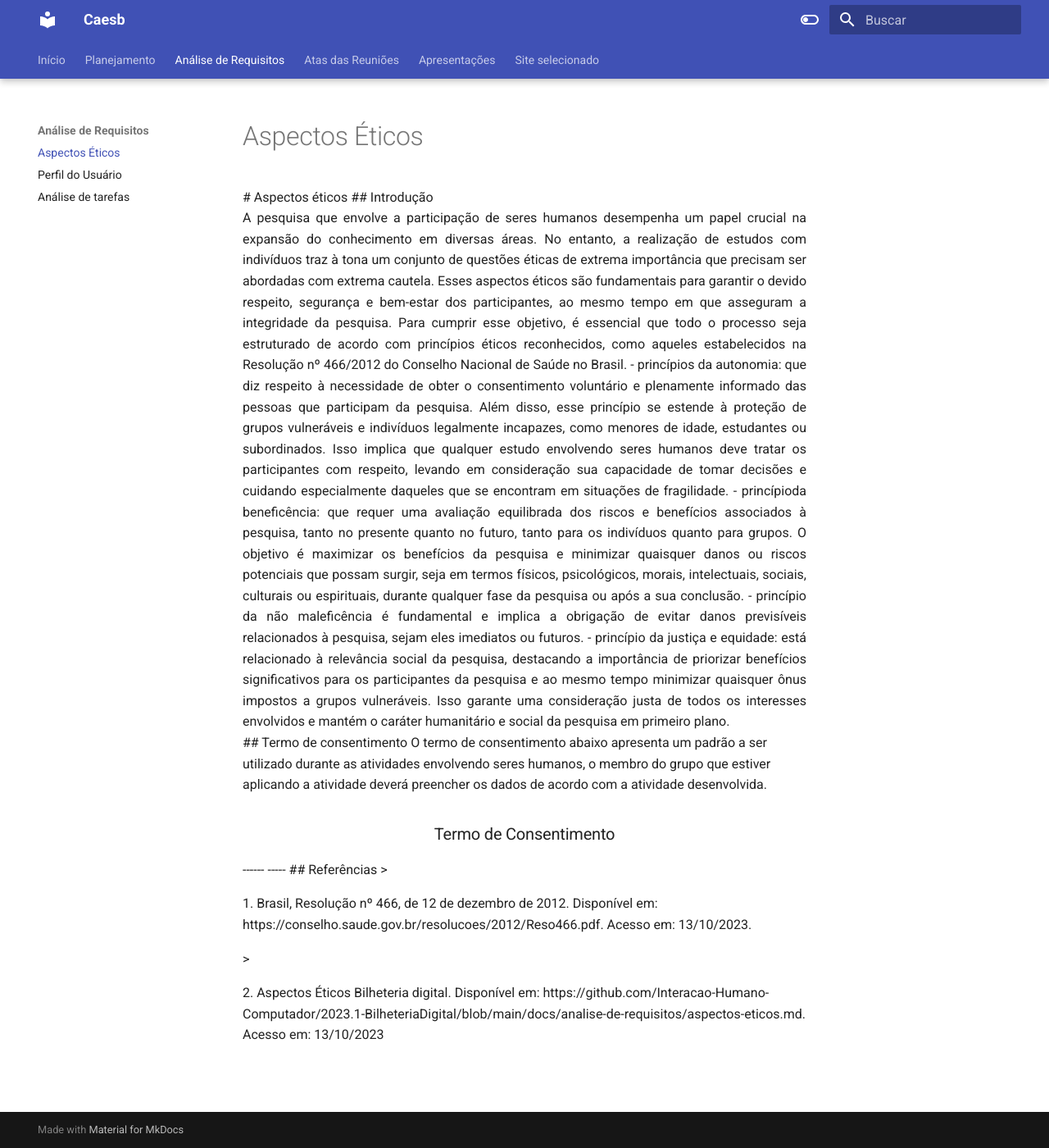
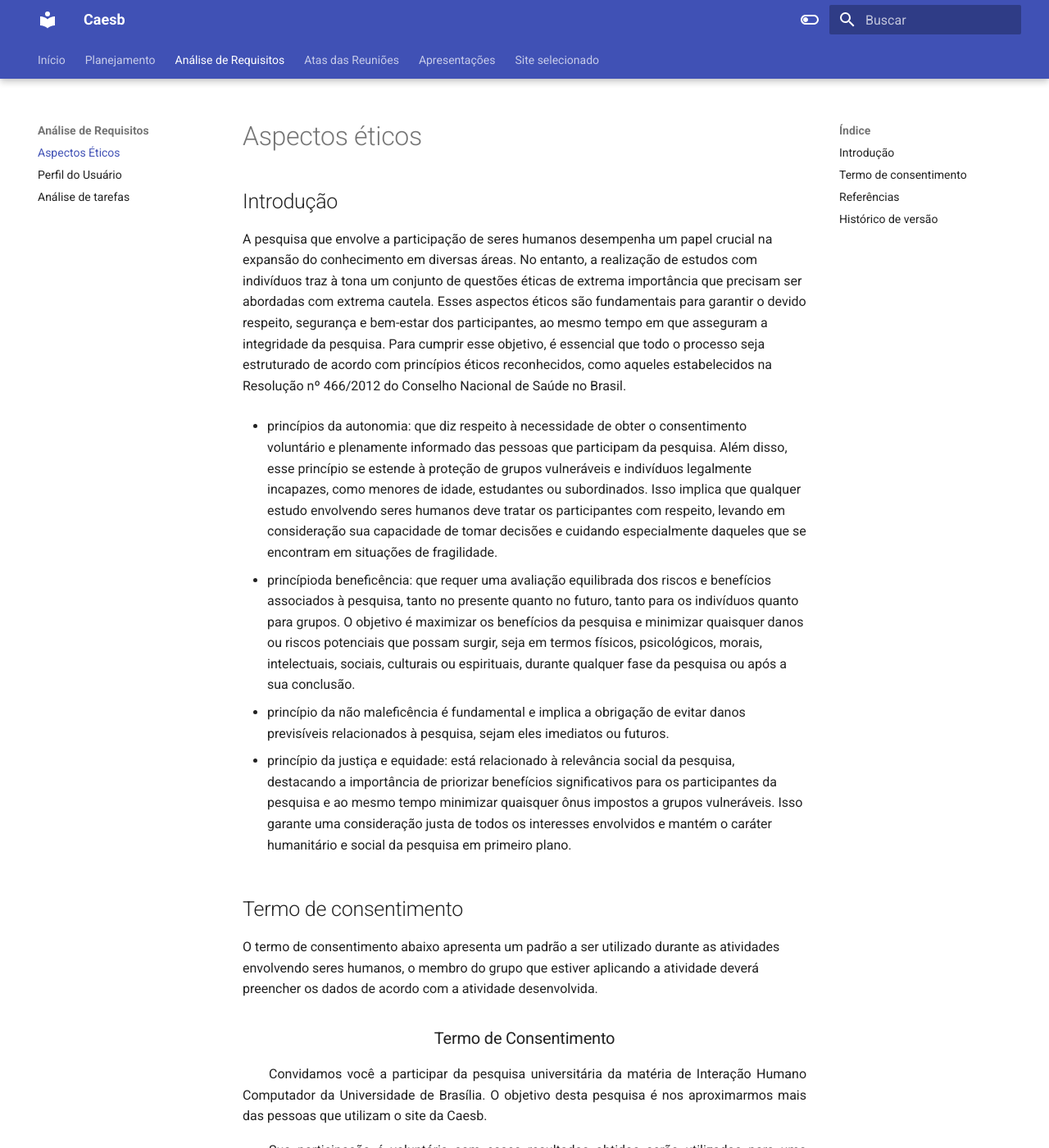
Before and after one commit to Interacao-Humano-Computador/2023.2-Caesb, an MkDocs documentation site: the page built from docs/analise-de-requisitos/aspectos-eticos.md, in a window 1280 px wide and 1400 px high. Shown: the whole window at 82% size. Built offline with MkDocs 1.6.1 and Material for MkDocs 9.7.7, drawn with Linux system fonts in a browser that asks for light colours; some of the changed text lies outside the part shown.

Commit message:
corrige aspectos-eticos.md Co-authored-by: rodfon3301 <rodrigofonseca399@gmail.com>

```diff
--- a/docs/analise-de-requisitos/aspectos-eticos.md
+++ b/docs/analise-de-requisitos/aspectos-eticos.md
@@ -1,10 +1,6 @@
-<div class="body">
-
 # Aspectos éticos
 
 ## Introdução
-
-<div align="justify">
 
 A pesquisa que envolve a participação de seres humanos desempenha um papel crucial na expansão do conhecimento em diversas áreas. No entanto, a realização de estudos com indivíduos traz à tona um conjunto de questões éticas de extrema importância que precisam ser abordadas com extrema cautela. Esses aspectos éticos são fundamentais para garantir o devido respeito, segurança e bem-estar dos participantes, ao mesmo tempo em que asseguram a integridade da pesquisa. Para cumprir esse objetivo, é essencial que todo o processo seja estruturado de acordo com princípios éticos reconhecidos, como aqueles estabelecidos na Resolução nº 466/2012 do Conselho Nacional de Saúde no Brasil.
 
@@ -17,8 +13,6 @@ A pesquisa que envolve a participação de seres humanos desempenha um papel cru
  - princípio da justiça e equidade: está relacionado à relevância social da pesquisa, destacando a importância de priorizar benefícios significativos para os participantes da pesquisa e ao mesmo tempo minimizar quaisquer ônus impostos a grupos vulneráveis. Isso garante uma consideração justa de todos os interesses envolvidos e mantém o caráter humanitário e social da pesquisa em primeiro plano.
 
 
-</div>
-
 ## Termo de consentimento
 
 O termo de consentimento abaixo apresenta um padrão a ser utilizado durante as atividades envolvendo seres humanos, o membro do grupo que estiver aplicando a atividade deverá preencher os dados de acordo com a atividade desenvolvida.
@@ -28,7 +22,17 @@ O termo de consentimento abaixo apresenta um padrão a ser utilizado durante as
 Termo de Consentimento
 </h3>
 </div>
-------
+
+<p align="justify">&emsp;&emsp;Convidamos você a participar da pesquisa universitária da matéria de Interação Humano Computador da Universidade de Brasília. O objetivo desta pesquisa é nos aproximarmos mais das pessoas que utilizam o site da Caesb.</p>
+
+<p align="justify">&emsp;&emsp;Sua participação é voluntária com esses resultados obtidos serão utilizados para uma pesquisa e podendo ser publicados em artigos ou apresentações, podendo o participante ser identificado com nome, voz e imagem, Dependendo da atividade realizada.</p>
+
+<p align="justify">&emsp;&emsp;Concordando em participar desta pesquisa, você dará o seu consentimento para a utilização das suas respostas para fins acadêmicos. Essas repostas que estão sendo coletados serão analisadas e tratados em favor de conclusões para melhorias do projeto de nosso grupo.</p>
+
+<p align="justify">&emsp;&emsp;Se você decidir em participar, por favor, leia e concorde com este termo de consentimento, indicando que você está ciente dos procedimentos da pesquisa e concorda em participar.</p>
+
+<p align="justify">&emsp;&emsp;Participando dessa pesquisa, você estará mostrando que leu e compreendeu as informações que estão descritas acima e concorda em participar do questionário. Compreendendo que sua participação é voluntária e que podendo desistir a qualquer momento, sem qualquer penalidade. Compreendendo também que as informações coletadas serão usadas apenas para fins acadêmicos.</p>
+
 
 -----
 
@@ -38,3 +42,14 @@ Termo de Consentimento
 
 
 > <p id="2"> 2. Aspectos Éticos Bilheteria digital. Disponível em: https://github.com/Interacao-Humano-Computador/2023.1-BilheteriaDigital/blob/main/docs/analise-de-requisitos/aspectos-eticos.md. Acesso em: 13/10/2023</p>
+
+
+
+## Histórico de versão
+<center>
+
+| Versão |    Data    |      Descrição       |  Autor(es) | Revisor(es) |
+| :----: | :--------: | :------------------: | :-----: | :-----: |
+|  1.0   | 13/10/2023 | Adiciona aspectos éticos | Mateus e Rodrigo | Leandro |
+|  2.0   | 13/10/2023 | Adiciona termo de consentimento | Mateus e Rodrigo | Leandro |
+</center>
```
